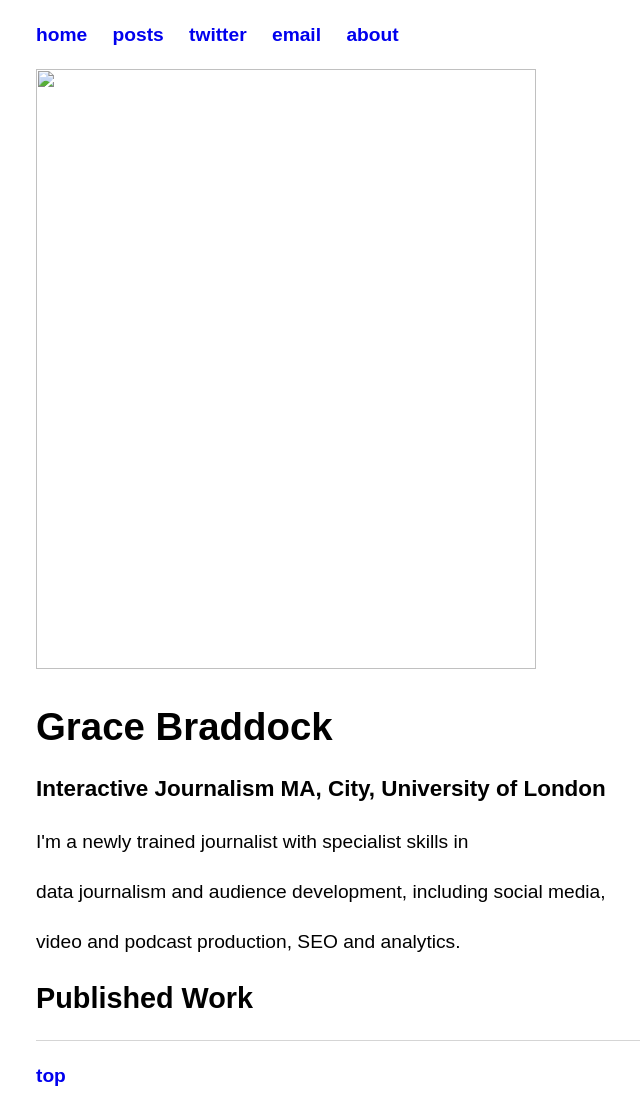
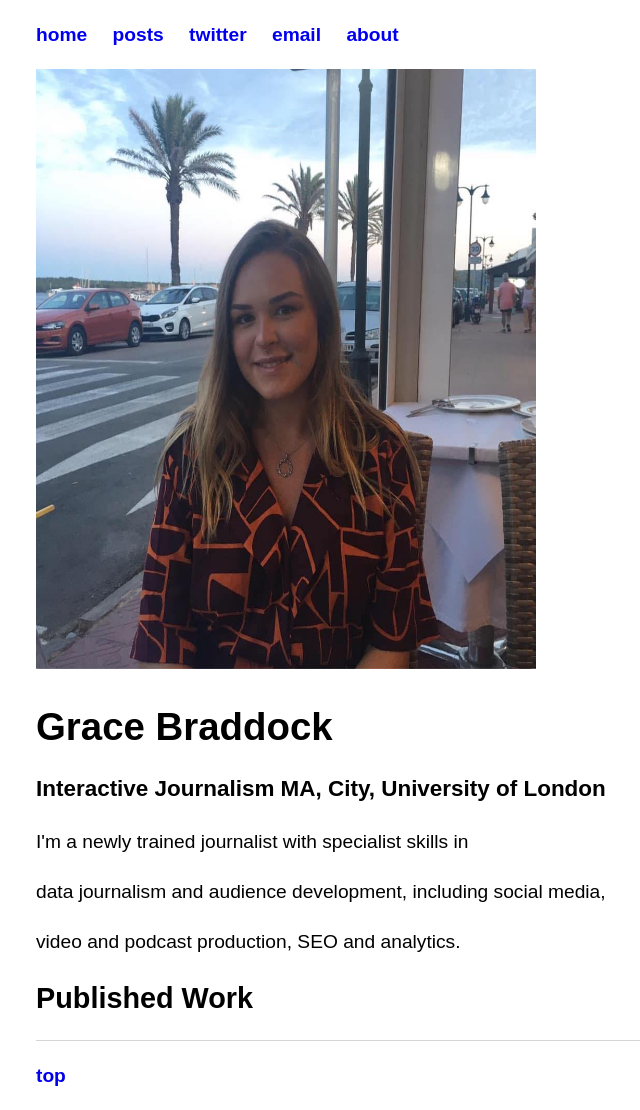
Before and after one commit to gracebraddock/gracebraddock.github.io, a Jekyll site: the page built from index.html, in a window 1280 px wide. Shown: the whole page, without its empty margins (220-860 px from the left). Built offline with Jekyll 4.4.1, drawn with Linux system fonts in a browser that asks for light colours.

Commit message:
Update index.html

```diff
--- a/index.html
+++ b/index.html
@@ -3,7 +3,7 @@ layout: default
 title: Grace Braddock
 ---
 
-<img src="" width="500" height="600">
+<img src="me.jpg" width="500" height="600">
 <h1>Grace Braddock</h1>
 <h3>Interactive Journalism MA, City, University of London</h3>
 
```
